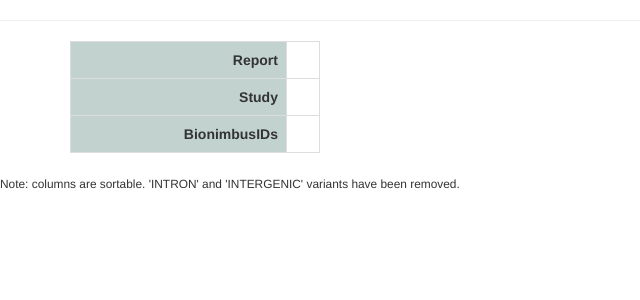
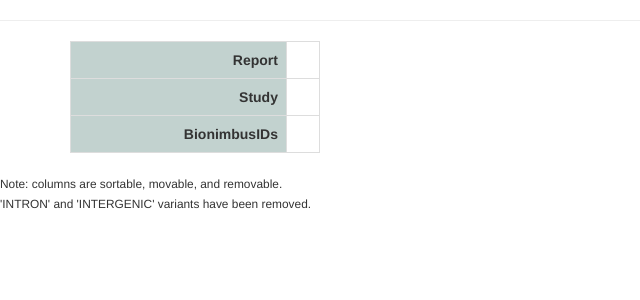
Before and after one commit to jgrundstad/viewer, a Django app: template templates/viewer/view_report.html in a window 1280 px wide. Shown: the part 70-370 px from the top of the page, without its empty margins (0-640 px from the left). Run offline with Django 3.2, Linux system fonts and the light colour scheme; the template is opened without the code that fills it, so the values that code supplies are empty; some libraries are stand-ins or nearby versions.

Commit message:
added eMERGE gene list file

```diff
--- a/templates/viewer/view_report.html
+++ b/templates/viewer/view_report.html
@@ -38,7 +38,10 @@
     </table>
 
 </div>
-<small>Note: columns are sortable. 'INTRON' and 'INTERGENIC' variants have been removed.</small>
+<small>
+    Note: columns are sortable, movable, and removable. <br>
+    'INTRON' and 'INTERGENIC' variants have been removed.
+</small>
 <div style="height: 350px;" class="scrollable-area">
     <style>
         th {
```
